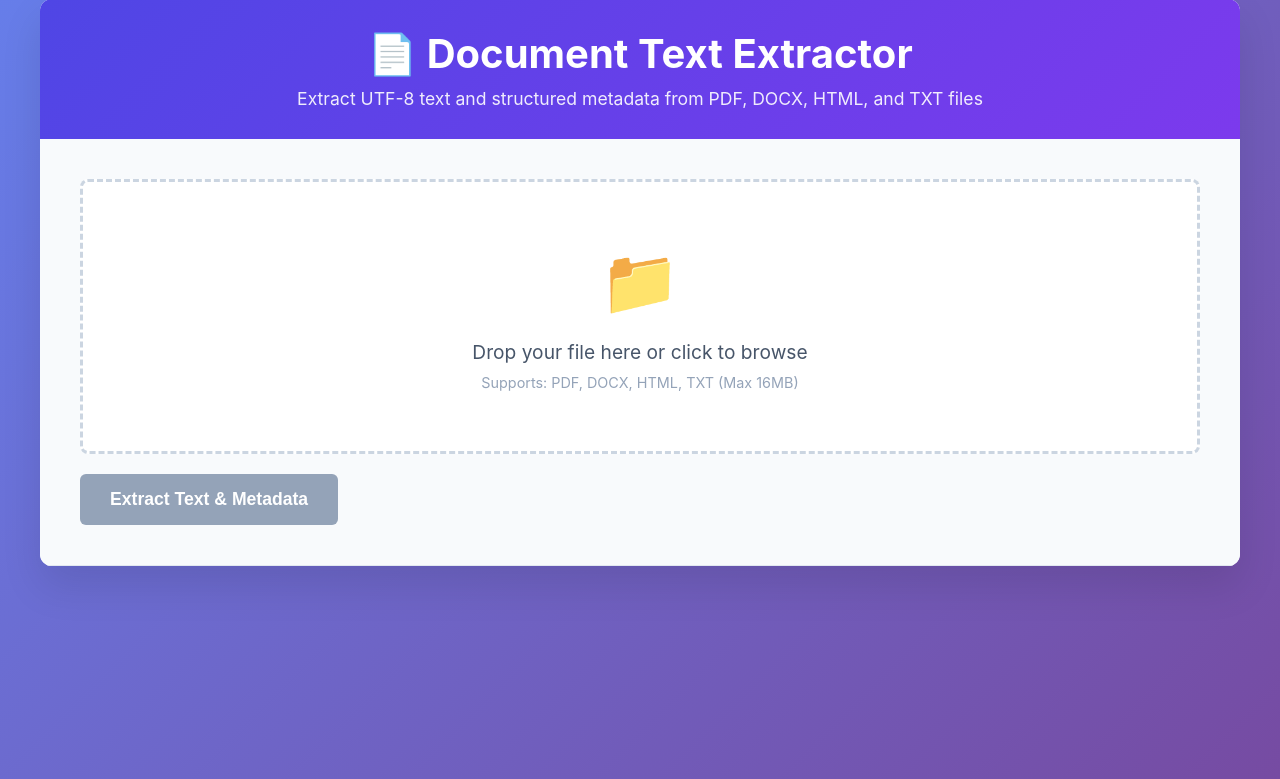
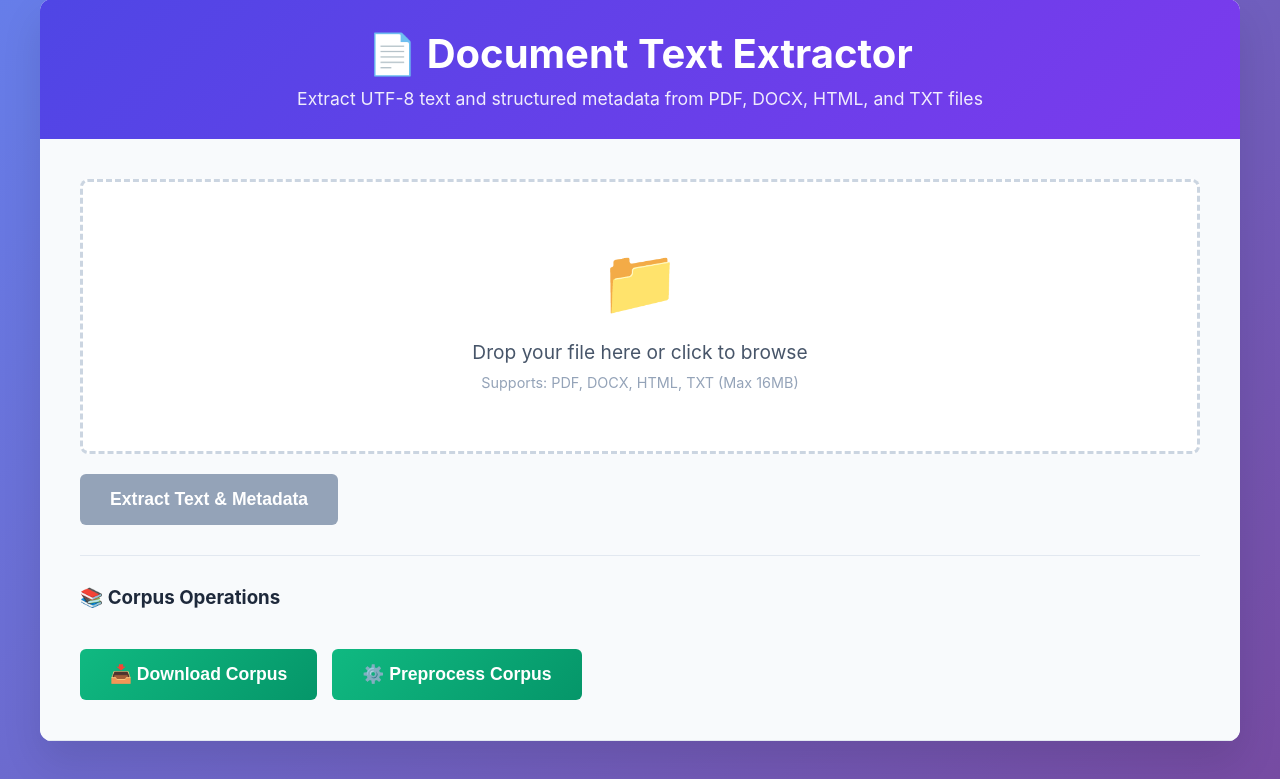
Before and after one commit to asa-holland/csuf-clarus, a Flask app: page / in a window 1280 px wide. Shown: the part 21-800 px from the top of the page. Run offline with Flask 3, Linux system fonts and the light colour scheme.

Commit message:
add corpus operations to dashboard

```diff
--- a/docker-compose.yml
+++ b/docker-compose.yml
@@ -9,6 +9,8 @@ services:
       - "5000:5000"
     volumes:
       - ./uploads:/app/uploads
+      - ./corpus_files:/app/corpus_files
+      - ./corpus_files_preprocessed:/app/corpus_files_preprocessed
     environment:
       - FLASK_ENV=development
       - FLASK_DEBUG=1
--- a/src/app.py
+++ b/src/app.py
@@ -1,8 +1,10 @@
-from flask import Flask, request, render_template, jsonify
+from flask import Flask, request, render_template, jsonify, send_file
 import os
+from pathlib import Path
 from werkzeug.utils import secure_filename
 from datetime import datetime
 from clarus.steps.preprocess import extract_text_from_file, allowed_file
+from clarus.steps.corpus_operations import create_corpus_zip, preprocess_corpus_files
 
 app = Flask(__name__)
 app.config["MAX_CONTENT_LENGTH"] = 16 * 1024 * 1024  # 16MB max file size
@@ -67,5 +69,45 @@ def health_check():
     return jsonify({"status": "healthy", "timestamp": datetime.now().isoformat()})
 
 
+@app.route("/download-corpus")
+def download_corpus():
+    try:
+        zip_path = Path("uploads/corpus_files.zip")
+        create_corpus_zip("corpus_files", zip_path)
+        return send_file(zip_path, as_attachment=True, download_name="corpus_files.zip")
+    except Exception as e:
+        return jsonify({"error": str(e)}), 500
+
+
+@app.route("/preprocess-corpus", methods=["GET", "POST"])
+def preprocess_corpus():
+    try:
+        result = preprocess_corpus_files("corpus_files", "corpus_files_preprocessed")
+        return jsonify({"success": True, **result})
+    except Exception as e:
+        return jsonify({"error": str(e)}), 500
+
+
+@app.route("/download-preprocessed")
+def download_preprocessed():
+    try:
+        output_dir = Path("corpus_files_preprocessed")
+        if not output_dir.exists():
+            return (
+                jsonify(
+                    {"error": "Preprocessed corpus not found. Run preprocessing first."}
+                ),
+                404,
+            )
+
+        zip_path = Path("uploads/corpus_files_preprocessed.zip")
+        create_corpus_zip("corpus_files_preprocessed", zip_path)
+        return send_file(
+            zip_path, as_attachment=True, download_name="corpus_files_preprocessed.zip"
+        )
+    except Exception as e:
+        return jsonify({"error": str(e)}), 500
+
+
 if __name__ == "__main__":
     app.run(debug=True, host="0.0.0.0", port=5000)
--- a/src/clarus/templates/index.html
+++ b/src/clarus/templates/index.html
@@ -308,6 +308,21 @@
             </div>
 
             <button class="extract-btn" id="extractBtn" disabled>Extract Text & Metadata</button>
+
+            <div class="corpus-actions" style="margin-top: 30px; padding-top: 30px; border-top: 1px solid #e2e8f0;">
+                <h3 style="margin-bottom: 20px; color: #1e293b;">📚 Corpus Operations</h3>
+                <div style="display: flex; gap: 15px; flex-wrap: wrap;">
+                    <button class="extract-btn" id="downloadCorpusBtn" onclick="downloadCorpus()">
+                        📥 Download Corpus
+                    </button>
+                    <button class="extract-btn" id="preprocessCorpusBtn" onclick="preprocessCorpus()">
+                        ⚙️ Preprocess Corpus
+                    </button>
+                    <button class="extract-btn" id="downloadPreprocessedBtn" onclick="downloadPreprocessed()" style="display: none;">
+                        📥 Download Preprocessed
+                    </button>
+                </div>
+            </div>
         </section>
 
         <div class="error" id="errorDiv"></div>
@@ -476,6 +491,84 @@
             errorDiv.classList.remove('active');
             successDiv.classList.remove('active');
         }
+
+        // Corpus operations
+        async function downloadCorpus() {
+            try {
+                showSuccess('Preparing corpus download...');
+                const response = await fetch('/download-corpus');
+
+                if (!response.ok) {
+                    throw new Error('Failed to download corpus');
+                }
+
+                const blob = await response.blob();
+                const url = window.URL.createObjectURL(blob);
+                const a = document.createElement('a');
+                a.href = url;
+                a.download = 'corpus_files.zip';
+                document.body.appendChild(a);
+                a.click();
+                window.URL.revokeObjectURL(url);
+                document.body.removeChild(a);
+
+                showSuccess('Corpus downloaded successfully!');
+            } catch (error) {
+                showError('Error downloading corpus: ' + error.message);
+            }
+        }
+
+        async function preprocessCorpus() {
+            const btn = document.getElementById('preprocessCorpusBtn');
+            const originalText = btn.textContent;
+
+            try {
+                btn.disabled = true;
+                btn.textContent = '⚙️ Processing...';
+                loadingDiv.classList.add('active');
+
+                const response = await fetch('/preprocess-corpus');
+                const result = await response.json();
+
+                if (result.success) {
+                    showSuccess(`Preprocessing completed! Processed ${result.files_processed} files.`);
+                    document.getElementById('downloadPreprocessedBtn').style.display = 'inline-block';
+                } else {
+                    showError(result.error || 'Preprocessing failed');
+                }
+            } catch (error) {
+                showError('Error preprocessing corpus: ' + error.message);
+            } finally {
+                btn.disabled = false;
+                btn.textContent = originalText;
+                loadingDiv.classList.remove('active');
+            }
+        }
+
+        async function downloadPreprocessed() {
+            try {
+                showSuccess('Preparing preprocessed corpus download...');
+                const response = await fetch('/download-preprocessed');
+
+                if (!response.ok) {
+                    throw new Error('Failed to download preprocessed corpus');
+                }
+
+                const blob = await response.blob();
+                const url = window.URL.createObjectURL(blob);
+                const a = document.createElement('a');
+                a.href = url;
+                a.download = 'corpus_files_preprocessed.zip';
+                document.body.appendChild(a);
+                a.click();
+                window.URL.revokeObjectURL(url);
+                document.body.removeChild(a);
+
+                showSuccess('Preprocessed corpus downloaded successfully!');
+            } catch (error) {
+                showError('Error downloading preprocessed corpus: ' + error.message);
+            }
+        }
     </script>
 </body>
 </html>
```
Also changed, not shown: src/clarus/steps/corpus_operations.py (added, +95 -0 lines).
